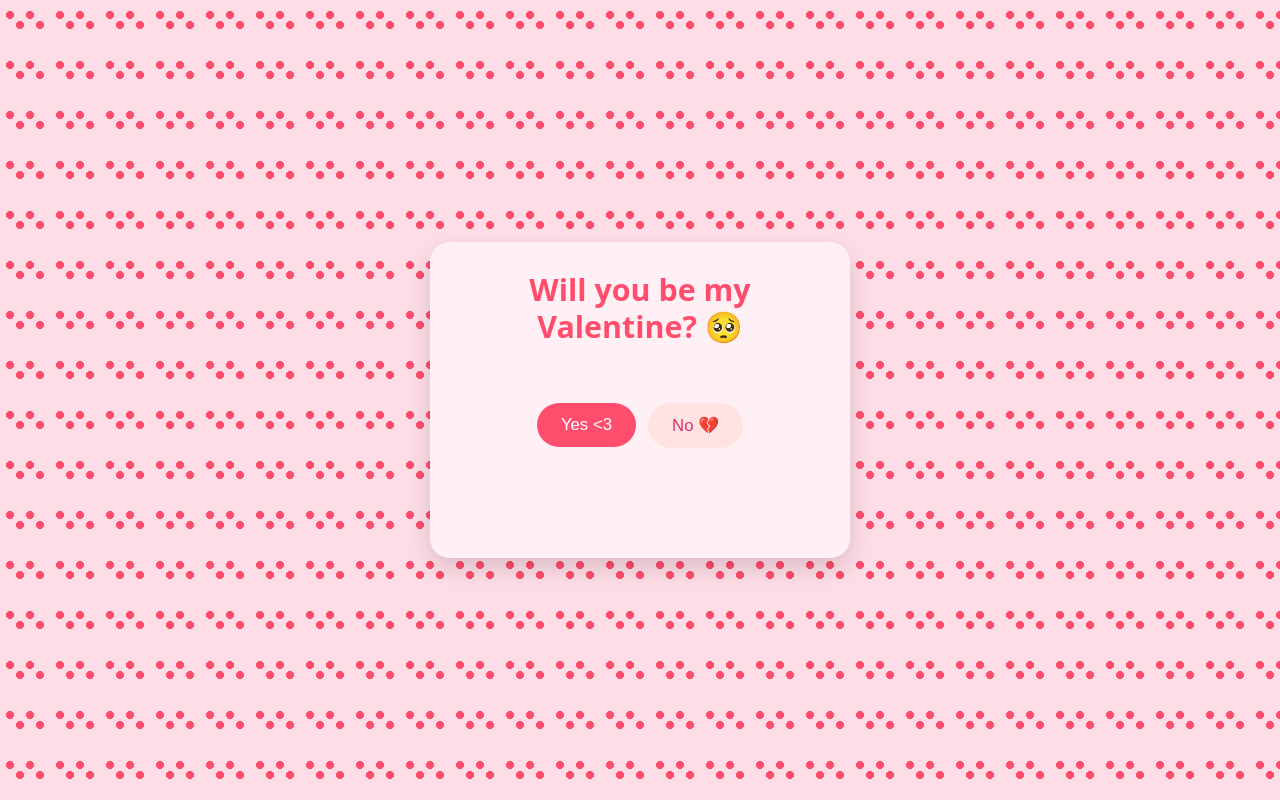
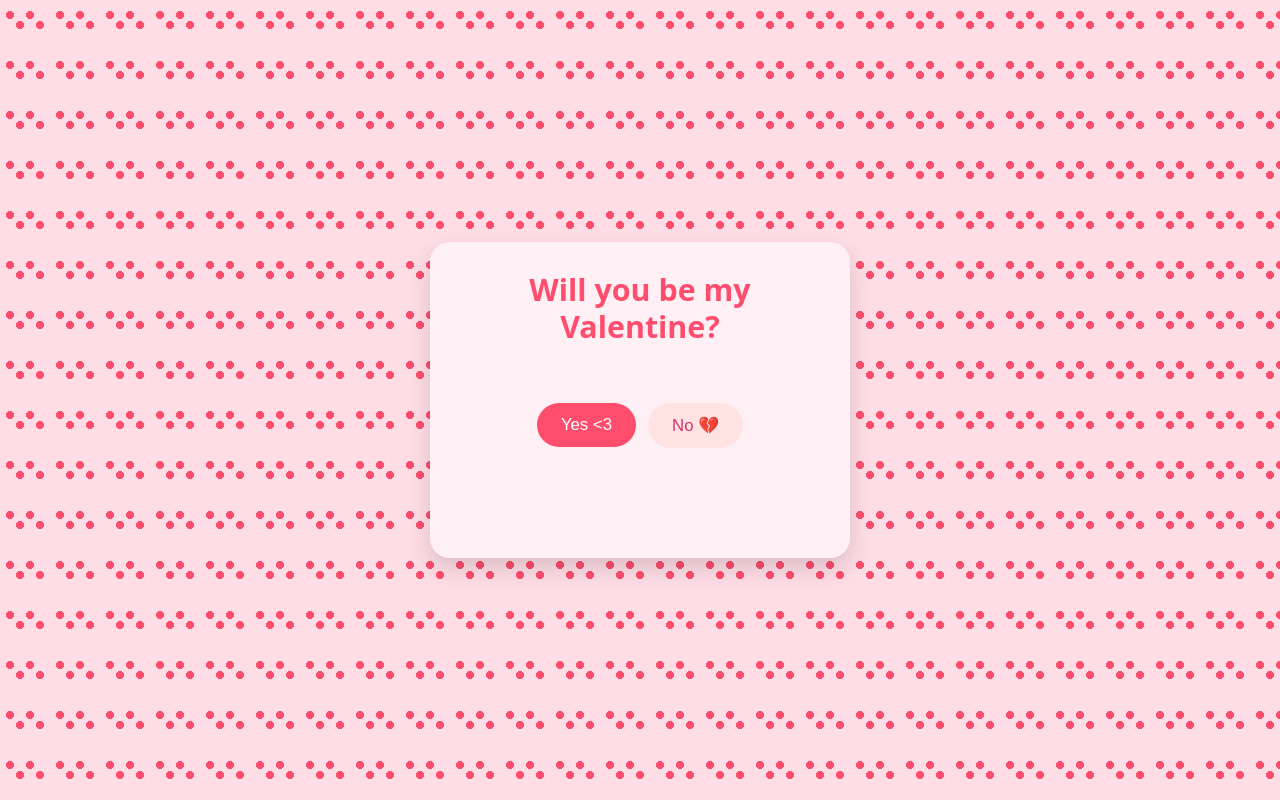
Before and after one commit to yoshita2417/valentine, a plain HTML site: page index.html in a window 1280 px wide. Drawn offline with Linux system fonts and the light colour scheme.

Commit message:
Update index.html

```diff
--- a/index.html
+++ b/index.html
@@ -10,7 +10,7 @@
   <canvas id="confettiCanvas"></canvas>
 
   <div class="container">
-    <h1>Will you be my Valentine? 🥺</h1>
+    <h1>Will you be my Valentine? </h1>
     <div class="buttons">
       <button id="yesBtn">Yes <3</button>
       <button id="noBtn">No 💔 </button>
```
